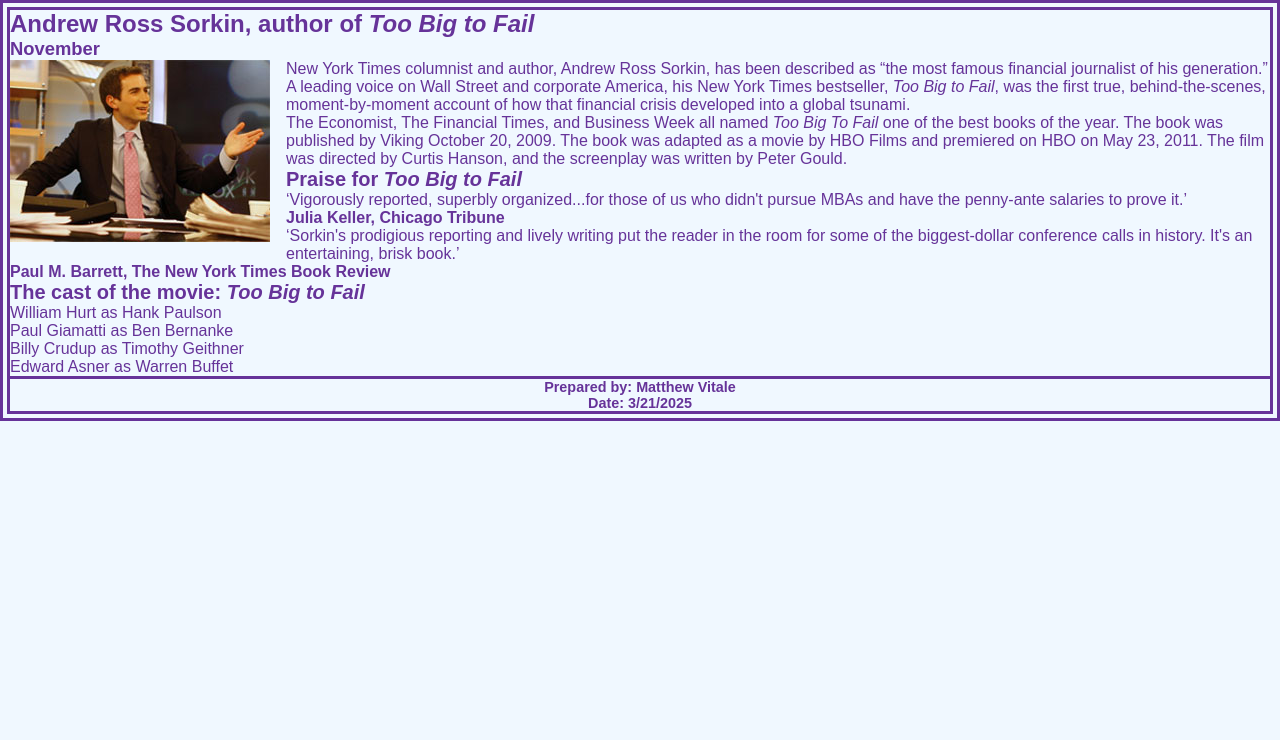
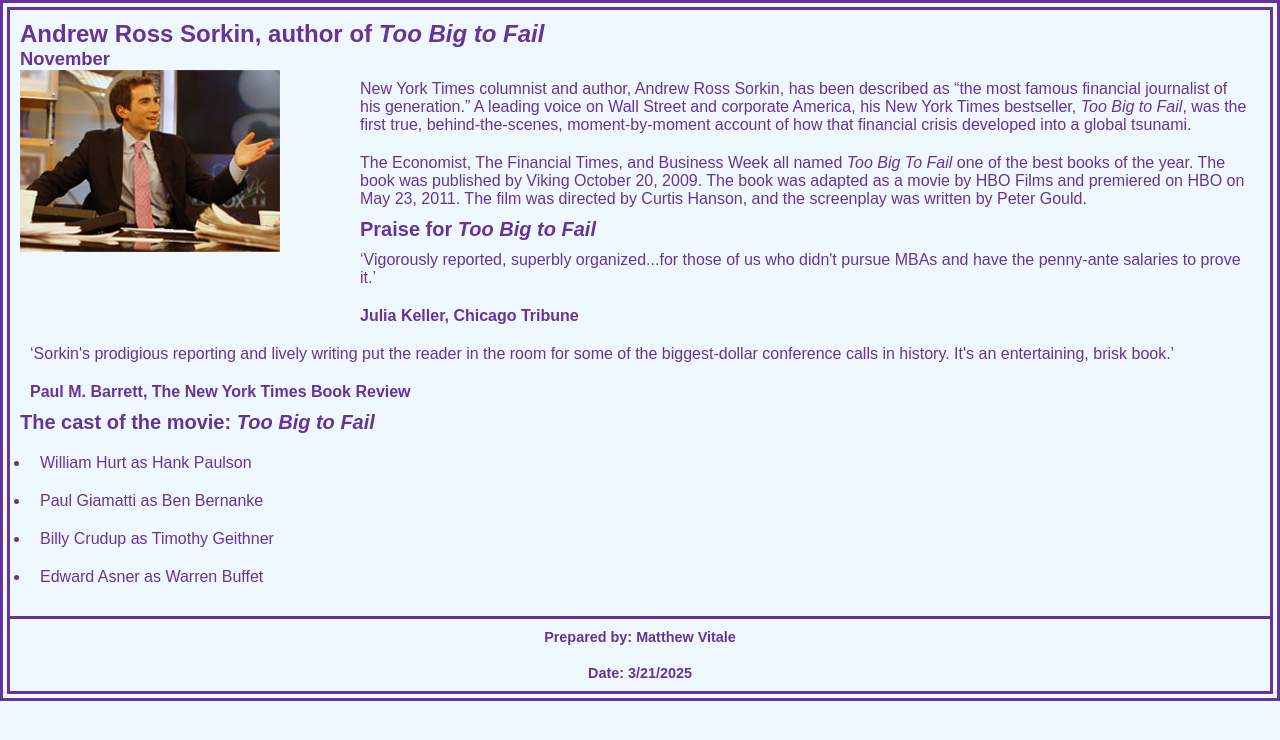
Before and after one commit to TheGhostyBear/short5-1, a plain HTML site: page index.html in a window 1280 px wide. Drawn offline with Linux system fonts and the light colour scheme.

Commit message:
Nevermind no full auto

```diff
--- a/styles/main.css
+++ b/styles/main.css
@@ -10,16 +10,16 @@ body {
     align-content: center;
     border: double; border-width: 10px; color: rebeccapurple;
     & p {
-        padding: auto;
+        padding: 10px;
     }
     & blockquote {
-        padding: auto;
+        padding: 10px;
     }
     & ul {
-        padding: auto;
+        padding: 10px;
     }
     & li {
-        padding: auto;
+        padding: 10px;
     }
     & cite {
         color: rebeccapurple;
@@ -34,7 +34,7 @@ html{
 }
 
 main{
-    padding: auto;
+    padding: 10px;
 
 }
 
@@ -45,8 +45,8 @@ footer{
         font-size: 90%;
         font-weight: bold;
         text-align: center;
-        padding-top: auto;
-        padding-bottom: auto;
+        padding-top: 10px;
+        padding-bottom: 10px;
     }
 }
 
@@ -65,6 +65,6 @@ h3{
 
 img{
     float: left;
-    padding-right: 1em;
-    padding-bottom: 1em;
+    padding-right: 5em;
+    padding-bottom: 5em;
 }
```
